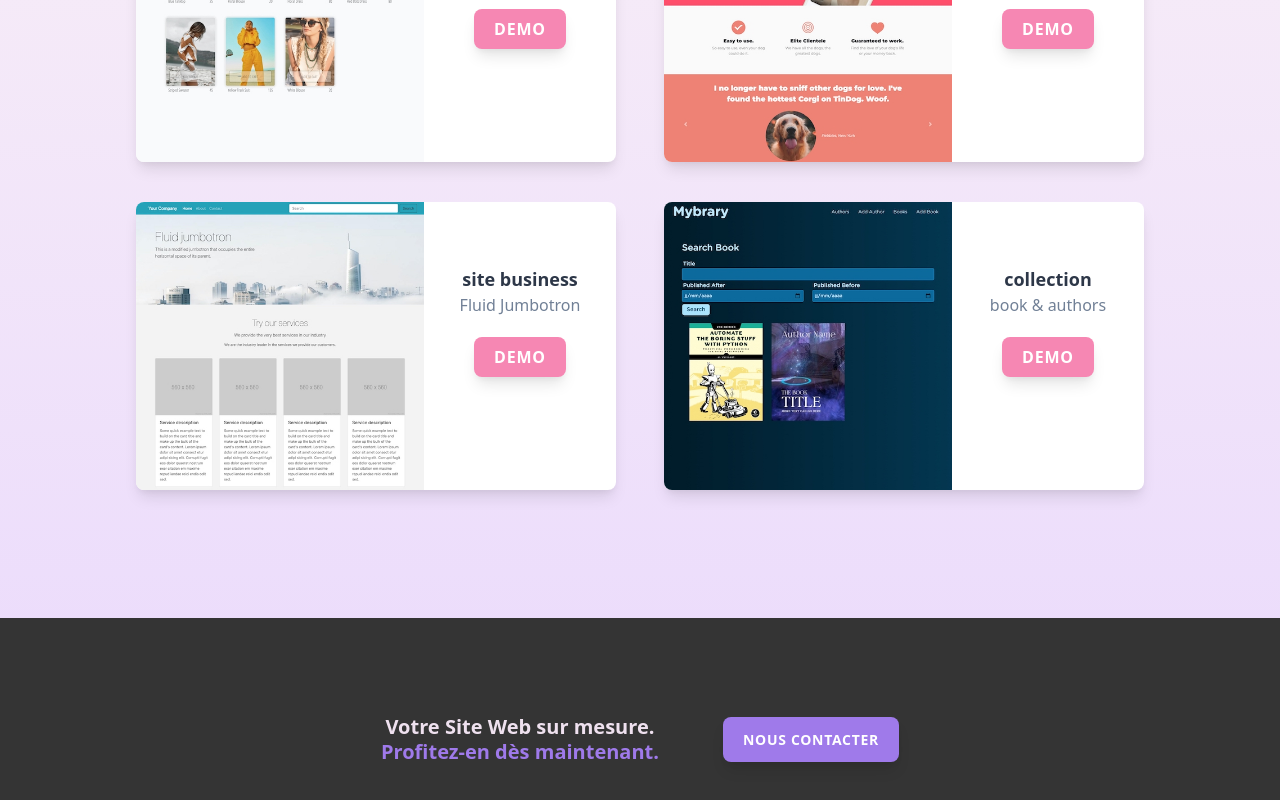
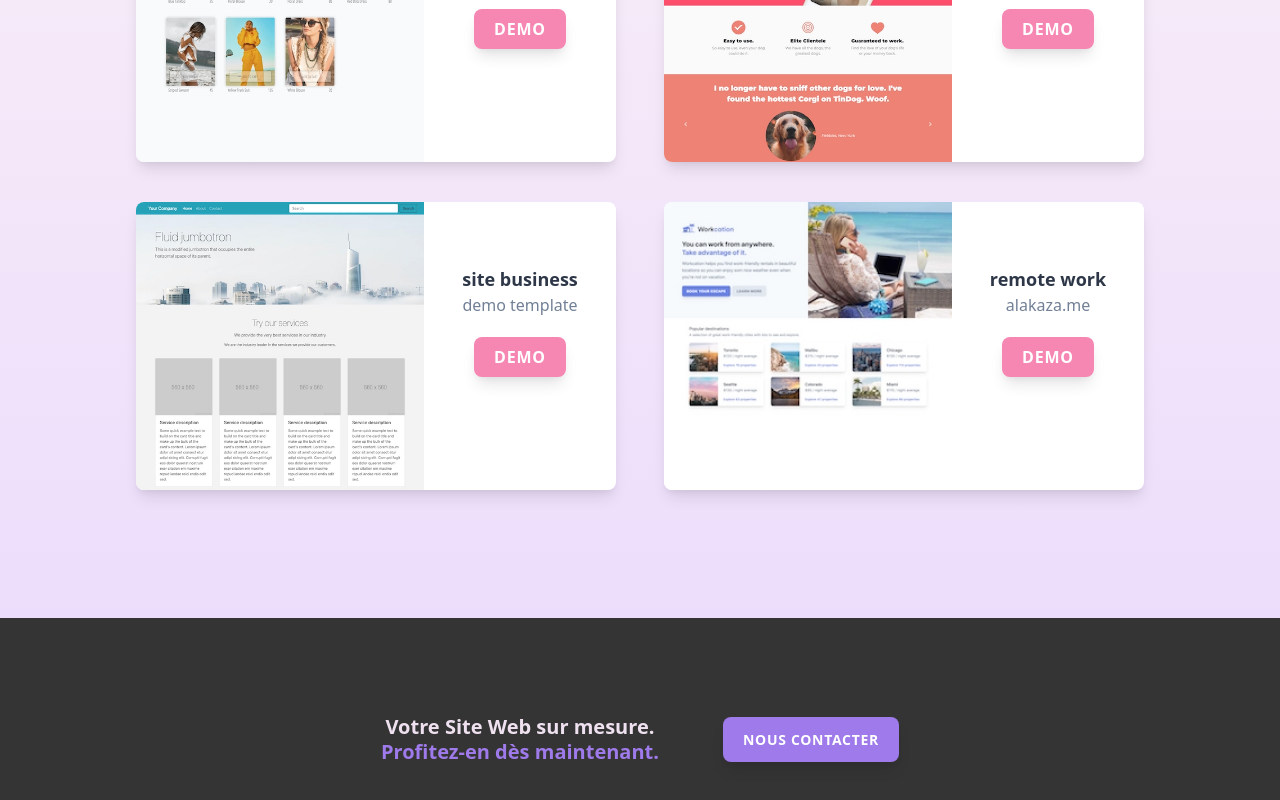
Before and after one commit to ipopop/maboite-space, a Vue app: page / in a window 1280 px wide. Shown: the part 1156-1956 px from the top of the page. Built offline with nearby package versions, Linux system fonts and the light colour scheme.

Commit message:
chg cards content

```diff
--- a/src/App.vue
+++ b/src/App.vue
@@ -98,17 +98,17 @@ export default {
                 },
                 {
                     dataName: "site business",
-                    dataCnt1: "Fluid Jumbotron",
+                    dataCnt1: "demo template",
                     dataCnt2: "https://ipopop.github.io/Business-Site-in-Jekill-and-BootStrap-4/",
                     imageUrl: "img/corp.jpg",
                     imageAlt: "business company template",
                 },
                 {
-                    dataName: "collection",
-                    dataCnt1: "book & authors",
-                    dataCnt2: "https://fullstack-web-dev-mybrary.herokuapp.com/",
-                    imageUrl: "img/mybrary.jpg",
-                    imageAlt: "book collection",
+                    dataName: "remote work",
+                    dataCnt1: "alakaza.me",
+                    dataCnt2: "https://www.alakaza.me",
+                    imageUrl: "img/tailwind.jpg",
+                    imageAlt: "remote work",
                 },
             ],
         };
```
